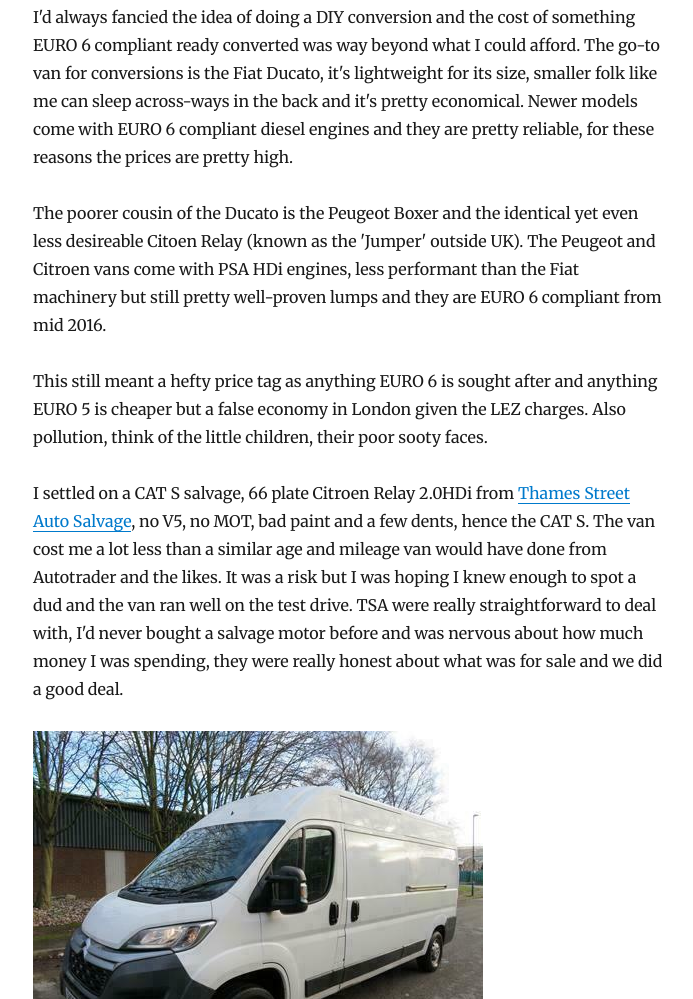
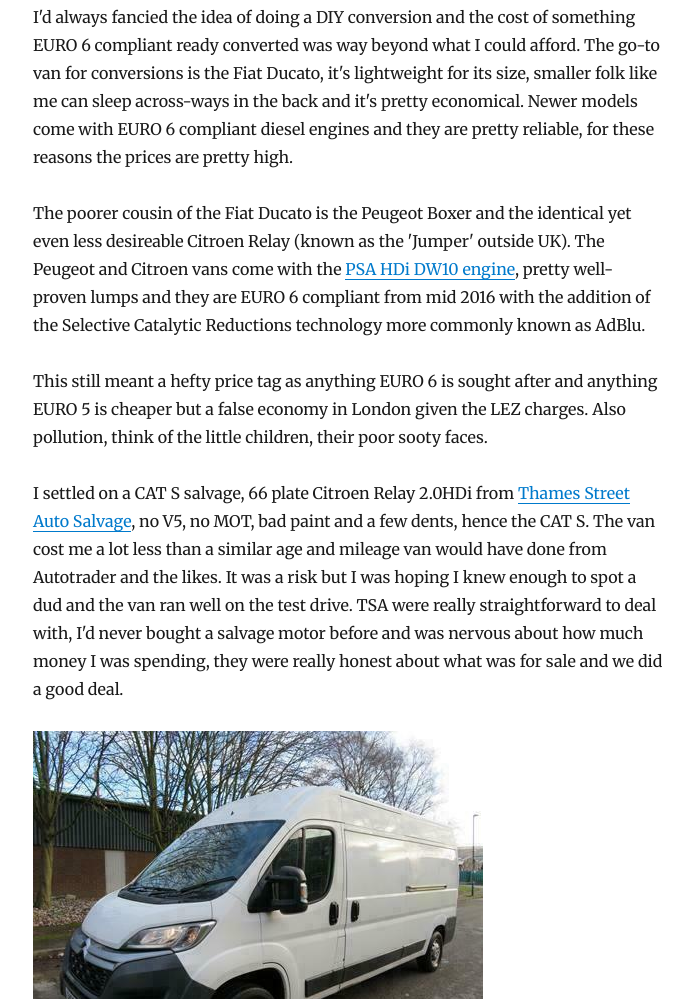
Before and after one commit to steventux/crampervan, a Gatsby site: page /blog/manky-van/ in a window 1280 px wide. Shown: the part 869-1868 px from the top of the page, without its empty margins (292-985 px from the left). Built offline with nearby package versions, Linux system fonts and the light colour scheme; Gatsby itself is replaced by a stand-in of ours; some packages are replaced by stand-ins of ours.

Commit message:
Fix typo, add link to Wiki HDi page

```diff
--- a/content/blog/manky-van/index.md
+++ b/content/blog/manky-van/index.md
@@ -14,8 +14,8 @@ way beyond what I could afford.
 The go-to van for conversions is the Fiat Ducato, it's lightweight for its size, smaller folk like me can sleep across-ways in the back and it's pretty economical.
 Newer models come with EURO 6 compliant diesel engines and they are pretty reliable, for these reasons the prices are pretty high.
 
-The poorer cousin of the Ducato is the Peugeot Boxer and the identical yet even less desireable Citoen Relay (known as the 'Jumper' outside UK).
-The Peugeot and Citroen vans come with PSA HDi engines, less performant than the Fiat machinery but still pretty well-proven lumps and they are EURO 6 compliant from mid 2016.
+The poorer cousin of the Fiat Ducato is the Peugeot Boxer and the identical yet even less desireable Citroen Relay (known as the 'Jumper' outside UK).
+The Peugeot and Citroen vans come with the [PSA HDi DW10 engine](https://en.wikipedia.org/wiki/PSA_EW/DW_engine#DW10), pretty well-proven lumps and they are EURO 6 compliant from mid 2016 with the addition of the Selective Catalytic Reductions technology more commonly known as AdBlu.
 
 This still meant a hefty price tag as anything EURO 6 is sought after and anything EURO 5 is cheaper but a false economy in London given the LEZ charges. Also pollution, think of the little children, their poor sooty faces.
 
```
